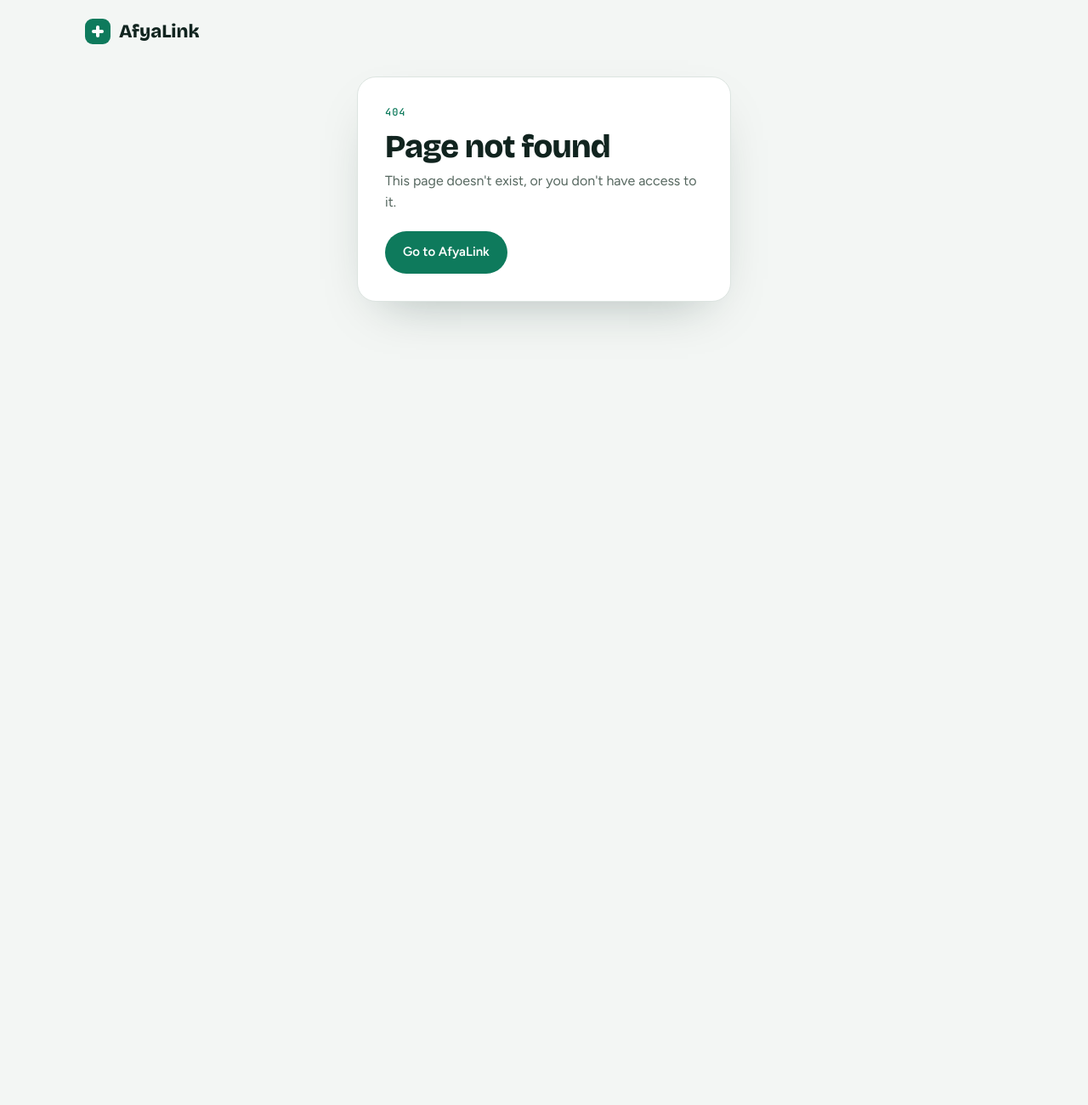
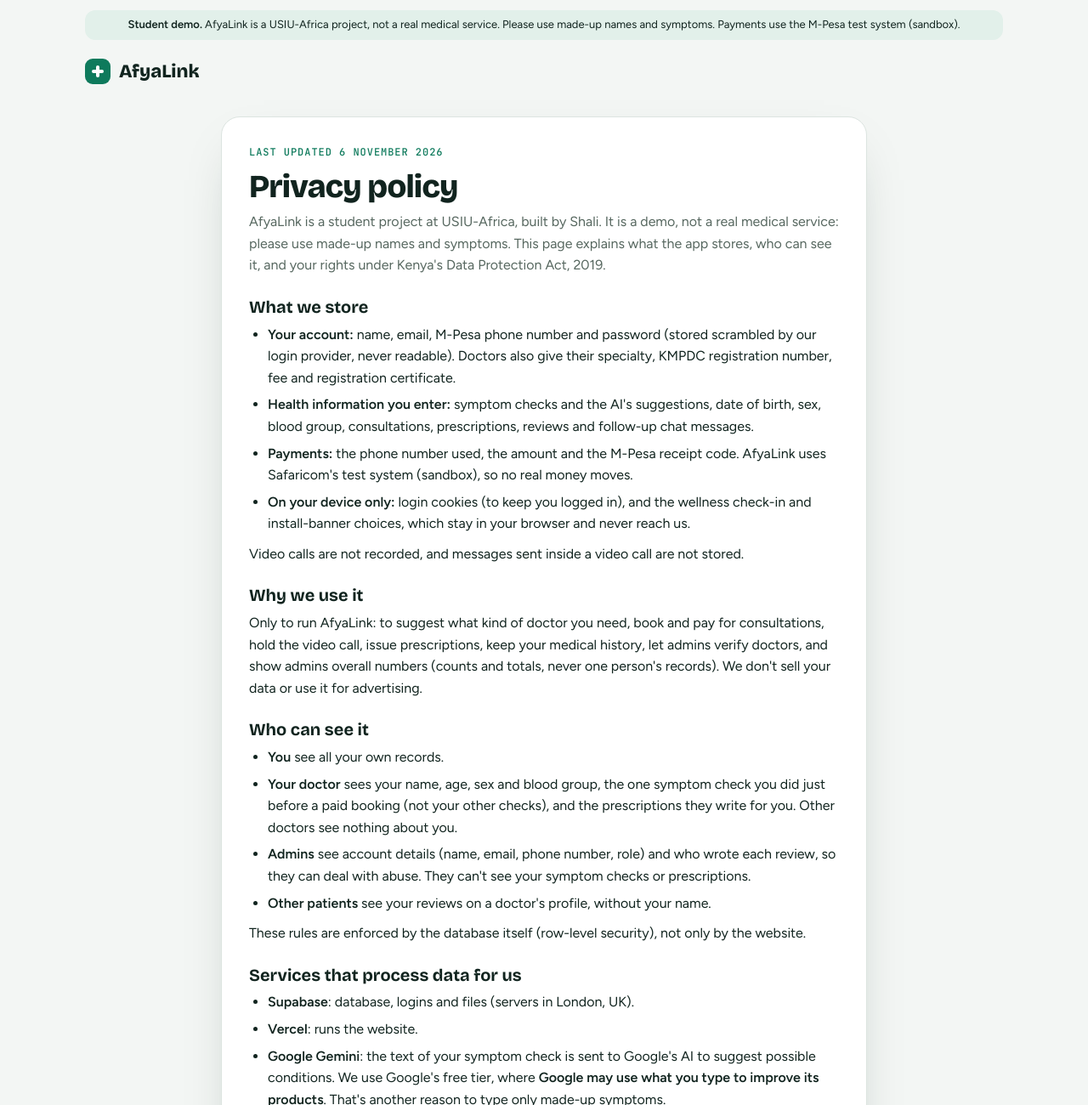
Before and after one commit to shalimohamed/afyalink, a Next.js app: page /privacy in a window 1280 px wide. Before the commit this address had no page. Shown: the top 1300 px of the page at 85% size. Before the commit the page ends 800 px from the top, so only its background shows below. Built offline with nearby package versions, Linux system fonts and the light colour scheme.

Commit message:
Privacy policy page (/privacy) for Google sign-in publishing and the Data Protection Act; linked from footers and register

```diff
--- a/app/(auth)/layout.tsx
+++ b/app/(auth)/layout.tsx
@@ -16,7 +16,9 @@ export default function AuthLayout({ children }: { children: React.ReactNode })
       </nav>
       <main className="auth-main">{children}</main>
       <footer>
-        <span>© 2026 AfyaLink · Nairobi, Kenya</span>
+        <span>
+          © 2026 AfyaLink · Nairobi, Kenya · <Link href="/privacy">Privacy policy</Link>
+        </span>
         <span>AfyaLink doesn&apos;t replace emergency care. In an emergency call 999 or 112.</span>
       </footer>
     </div>
--- a/app/(auth)/register/RegisterForm.tsx
+++ b/app/(auth)/register/RegisterForm.tsx
@@ -136,6 +136,10 @@ export default function RegisterForm({ initialRole }: { initialRole: Role }) {
           </fieldset>
         )}
 
+        <p className="empty">
+          By creating an account, you agree to how AfyaLink handles your data, as set out in the{" "}
+          <Link href="/privacy">privacy policy</Link>.
+        </p>
         <button className="btn btn-primary" disabled={pending}>
           {pending ? "Creating account…" : "Create account"}
         </button>
--- a/app/globals.css
+++ b/app/globals.css
@@ -185,6 +185,12 @@ footer{display:flex;flex-wrap:wrap;justify-content:space-between;gap:12px;paddin
 .notice.bad{background:var(--alert-soft);color:var(--alert)}
 /* "Student demo" line at the top of the public pages (components/DemoNotice.tsx) */
 .demo-bar{margin:12px 0 0;padding:8px 14px;border-radius:12px;background:var(--soft);font-size:13px;line-height:1.45;text-align:center}
+/* The privacy policy (app/privacy/page.tsx): a wider card with readable text */
+.auth-card.legal{max-width:760px;line-height:1.6}
+.legal h2{font-size:20px;font-weight:700;margin:26px 0 8px}
+.legal p{margin:0 0 10px}
+.legal ul{list-style:disc;padding-left:22px;margin:0 0 10px;display:grid;gap:6px}
+.legal a,footer a{color:var(--accent)}
 /* "Forgot your password?" under the password box */
 .field-link{justify-self:end;font-size:14px;font-weight:600;color:var(--accent)}
 .btn-google{width:100%;justify-content:center;gap:10px;background:var(--surface);color:var(--ink);border-color:var(--line);font-family:inherit;cursor:pointer}
--- a/app/page.tsx
+++ b/app/page.tsx
@@ -199,7 +199,9 @@ export default function Home() {
       </div>
 
       <footer>
-        <span>© 2026 AfyaLink · Nairobi, Kenya</span>
+        <span>
+          © 2026 AfyaLink · Nairobi, Kenya · <a href="/privacy">Privacy policy</a>
+        </span>
         <span>AfyaLink doesn&apos;t replace emergency care. In an emergency call 999 or 112.</span>
         <span className="credits">Photos: August de Richelieu, Tessy Agbonome and Ekaterina Bolovtsova on Pexels; Ahmed Nasiru, Vitaly Gariev, vaibhav vivian, freestocks (phone screen edited) and YouVersion on Unsplash</span>
       </footer>
--- /dev/null
+++ b/app/privacy/page.tsx
@@ -0,0 +1,142 @@
+import type { Metadata } from "next";
+import Link from "next/link";
+import DemoNotice from "@/components/DemoNotice";
+
+export const metadata: Metadata = { title: "Privacy policy · AfyaLink" };
+
+// Who to contact about personal data (shown publicly; chosen by Shali).
+const CONTACT_EMAIL = "shalimahmud234@gmail.com";
+
+// The privacy policy. Public (no login), linked from the footers and the
+// register page; Google also asks for it before "Continue with Google" can be
+// used by everyone. Keep it in line with what the app really does.
+export default function PrivacyPage() {
+  return (
+    <div className="wrap auth">
+      <DemoNotice />
+      <nav>
+        <Link className="logo" href="/">
+          <span className="mark" aria-hidden="true" />
+          AfyaLink
+        </Link>
+      </nav>
+      <main className="auth-main">
+        <article className="auth-card legal">
+          <div className="eyebrow">Last updated 6 November 2026</div>
+          <h1>Privacy policy</h1>
+          <p className="sub">
+            AfyaLink is a student project at USIU-Africa, built by Shali. It is a demo, not a real medical service:
+            please use made-up names and symptoms. This page explains what the app stores, who can see it, and your
+            rights under Kenya&apos;s Data Protection Act, 2019.
+          </p>
+
+          <h2>What we store</h2>
+          <ul>
+            <li>
+              <strong>Your account:</strong> name, email, M-Pesa phone number and password (stored scrambled by our
+              login provider, never readable). Doctors also give their specialty, KMPDC registration number, fee and
+              registration certificate.
+            </li>
+            <li>
+              <strong>Health information you enter:</strong> symptom checks and the AI&apos;s suggestions, date of
+              birth, sex, blood group, consultations, prescriptions, reviews and follow-up chat messages.
+            </li>
+            <li>
+              <strong>Payments:</strong> the phone number used, the amount and the M-Pesa receipt code. AfyaLink uses
+              Safaricom&apos;s test system (sandbox), so no real money moves.
+            </li>
+            <li>
+              <strong>On your device only:</strong> login cookies (to keep you logged in), and the wellness check-in and
+              install-banner choices, which stay in your browser and never reach us.
+            </li>
+          </ul>
+          <p>Video calls are not recorded, and messages sent inside a video call are not stored.</p>
+
+          <h2>Why we use it</h2>
+          <p>
+            Only to run AfyaLink: to suggest what kind of doctor you need, book and pay for consultations, hold the video
+            call, issue prescriptions, keep your medical history, let admins verify doctors, and show admins overall
+            numbers (counts and totals, never one person&apos;s records). We don&apos;t sell your data or use it for
+            advertising.
+          </p>
+
+          <h2>Who can see it</h2>
+          <ul>
+            <li>
+              <strong>You</strong> see all your own records.
+            </li>
+            <li>
+              <strong>Your doctor</strong> sees your name, age, sex and blood group, the one symptom check you did just
+              before a paid booking (not your other checks), and the prescriptions they write for you. Other doctors
+              see nothing about you.
+            </li>
+            <li>
+              <strong>Admins</strong> see account details (name, email, phone number, role) and who wrote each review,
+              so they can deal with abuse. They can&apos;t see your symptom checks or prescriptions.
+            </li>
+            <li>
+              <strong>Other patients</strong> see your reviews on a doctor&apos;s profile, without your name.
+            </li>
+          </ul>
+          <p>These rules are enforced by the database itself (row-level security), not only by the website.</p>
+
+          <h2>Services that process data for us</h2>
+          <ul>
+            <li>
+              <strong>Supabase</strong>: database, logins and files (servers in London, UK).
+            </li>
+            <li>
+              <strong>Vercel</strong>: runs the website.
+            </li>
+            <li>
+              <strong>Google Gemini</strong>: the text of your symptom check is sent to Google&apos;s AI to suggest
+              possible conditions. We use Google&apos;s free tier, where{" "}
+              <strong>Google may use what you type to improve its products</strong>. That&apos;s another reason to
+              type only made-up symptoms.
+            </li>
+            <li>
+              <strong>Google sign-in</strong> (if you choose it): Google shares your name and email with us.
+            </li>
+            <li>
+              <strong>LiveKit</strong>: carries the video calls.
+            </li>
+            <li>
+              <strong>Safaricom (M-Pesa Daraja)</strong>: receives your phone number and the amount to send the payment
+              prompt.
+            </li>
+            <li>
+              <strong>Brevo</strong>: sends password reset emails to your email address.
+            </li>
+          </ul>
+
+          <h2>How long we keep it</h2>
+          <p>
+            As long as your account exists. Because this is a demo, test data may be reset at any time. Ask us and we
+            will delete your account and records.
+          </p>
+
+          <h2>Your rights</h2>
+          <p>
+            Under the Data Protection Act, 2019 you can ask to see, correct or delete your personal data, and object to
+            how it&apos;s used. You can change your phone number, date of birth, sex and blood group yourself in{" "}
+            <strong>Medical history → My details</strong>. For anything else, email{" "}
+            <a href={`mailto:${CONTACT_EMAIL}`}>{CONTACT_EMAIL}</a>. If you&apos;re not satisfied with our answer, you
+            can complain to the Office of the Data Protection Commissioner (ODPC) in Kenya.
+          </p>
+
+          <h2>Not for emergencies</h2>
+          <p>
+            AfyaLink is not an emergency service. If you have chest pain, trouble breathing, heavy bleeding, or thoughts
+            of harming yourself, go to the nearest hospital or call 999 or 112.
+          </p>
+        </article>
+      </main>
+      <footer>
+        <span>© 2026 AfyaLink · Nairobi, Kenya</span>
+        <span>
+          Questions about your data: <a href={`mailto:${CONTACT_EMAIL}`}>{CONTACT_EMAIL}</a>
+        </span>
+      </footer>
+    </div>
+  );
+}
```
Also changed, not shown: 1 other file (tests, documents, lock files or other folders).
